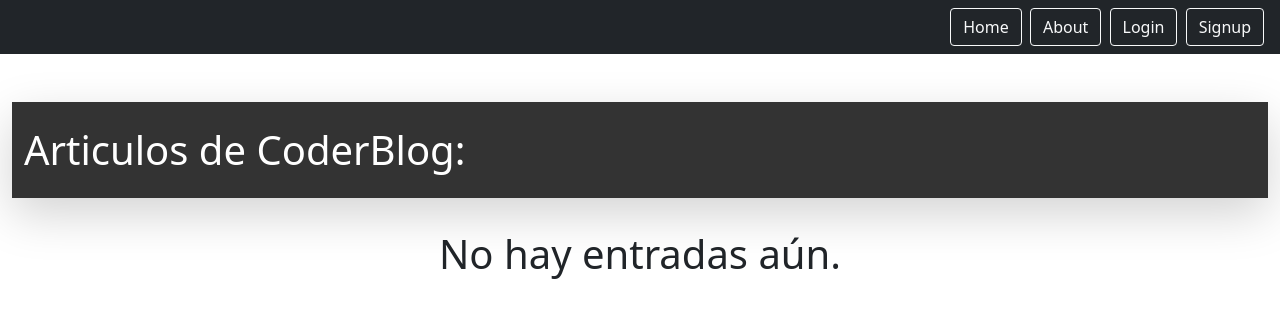
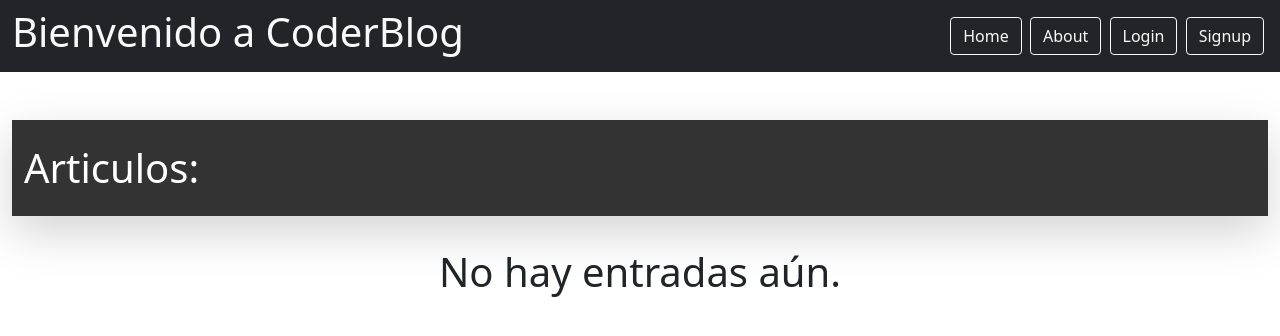
Before and after one commit to sanchezmiguel/CoderBlogRepo, a Django app: page / in a window 1280 px wide. Shown: the top 336 px of the page. Run offline with Django 4.2, Linux system fonts and the light colour scheme; data that the repository does not hold is empty; some libraries are stand-ins or nearby versions.

Commit message:
mejoras en codigo

```diff
--- a/coderDjango/blogApp/templates/blogApp/articulo_list.html
+++ b/coderDjango/blogApp/templates/blogApp/articulo_list.html
@@ -5,7 +5,7 @@
 <!--<nav class="navbar navbar-expand-lg navbar-dark bg-dark custom-header w-100 shadow">-->
 <nav class="navbar navbar-expand-xxl custom-header w-100 shadow-lg">
     <div class="container-fluid">
-        <h1 class="my-3">Articulos de CoderBlog:</h1>
+        <h1 class="my-3">Articulos:</h1>
         <div aria-label="Ordenar por" class="btn-group" role="group">
             {% if articulos %}
             <a class="btn btn-primary mx-1" href="{% url 'articulo.list' %}?orden=title">Ordenar por Titulo</a>
--- a/coderDjango/static/templates/base.html
+++ b/coderDjango/static/templates/base.html
@@ -14,7 +14,9 @@
 <nav class="navbar navbar-dark bg-dark">
     <div class="container-fluid d-flex align-items-center">
         {% if user.is_authenticated %}
-        <p class="text-light me-3">Bienvenido {{ user.username }}</p>
+    <h1 class="text-light me-3">Bienvenido a CoderBlog {{ user.username }}</h1>
+        {% else %}
+         <h1 class="text-light me-3">Bienvenido a CoderBlog</h1>
         {% endif %}
         <div class="ms-auto">
             <a class="btn btn-outline-light me-1" href="{% url 'articulo.list' %}">Home</a>
```
